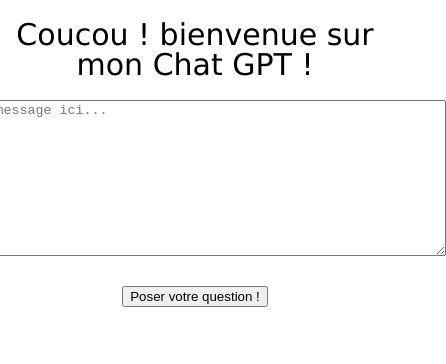
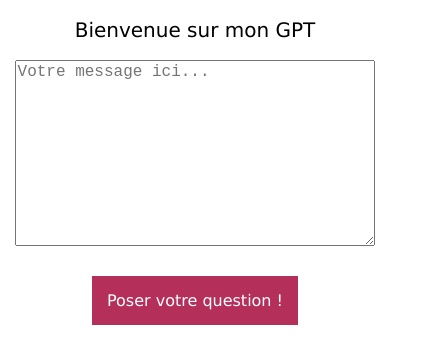
Before and after one commit to SebastienMantanus/GPT-exercice-front, a React (Create React App) app: page / in a window 390 px wide. Shown: the top 364 px of the page, 446 px wide, since content can reach past the window. Built offline with nearby package versions, Linux system fonts and the light colour scheme.

Commit message:
css improvement mobile first

```diff
--- a/package.json
+++ b/package.json
@@ -8,6 +8,7 @@
     "@testing-library/user-event": "^13.2.1",
     "axios": "^1.3.4",
     "react": "^18.2.0",
+    "react-copy-to-clipboard": "^5.1.0",
     "react-dom": "^18.2.0",
     "react-scripts": "5.0.1",
     "web-vitals": "^2.1.0"
--- a/src/App.css
+++ b/src/App.css
@@ -1,9 +1,9 @@
 h1 {
   font-family: "Lucida Sans", "Lucida Sans Regular", "Lucida Grande",
     "Lucida Sans Unicode", Geneva, Verdana, sans-serif;
-  font-size: 30px;
+  font-size: 20px;
   text-align: center;
-  margin: 20px, auto;
+  margin: 10px, auto;
   padding-top: 20px;
   padding-bottom: 20px;
 }
@@ -20,30 +20,66 @@ h2 {
 p {
   font-family: "Lucida Sans", "Lucida Sans Regular", "Lucida Grande",
     "Lucida Sans Unicode", Geneva, Verdana, sans-serif;
-  font-size: 15px;
-  text-align: center;
+  font-size: 13px;
+  text-align: left;
   line-height: 30px;
+  overflow-wrap: break-word;
 }
 
 form {
   display: flex;
   flex-direction: column;
-  justify-content: center;
   align-items: center;
   gap: 30px;
 }
+
+.textarea {
+  width: 150%;
+}
+
+.textarea-button {
+  background-color: #b42f5a;
+  color: white;
+  border: none;
+  padding: 15px;
+  font-family: "Lucida Sans", "Lucida Sans Regular", "Lucida Grande",
+    "Lucida Sans Unicode", Geneva, Verdana, sans-serif;
+  font-size: 16px;
+}
+@media screen and (-webkit-min-device-pixel-ratio: 0) {
+  select,
+  textarea,
+  input {
+    font-size: 16px;
+  }
+}
 .chatBox {
+  display: flex;
+  width: 100vw;
+  margin: 10px, auto;
+  flex-direction: column;
+  justify-content: center;
+  align-items: center;
+}
+.response {
   display: flex;
   flex-direction: column;
   justify-content: center;
+  align-items: center;
+  padding-left: 15px;
+  padding-right: 15px;
 }
 
-.ansewr {
-  display: block;
-  display: flex;
-  flex-direction: column;
-  margin: 20px auto;
-  justify-content: center;
-  align-items: center;
-  width: 600px;
+.response button {
+  margin-top: 15px;
 }
+.response-copy {
+  font-family: "Lucida Sans", "Lucida Sans Regular", "Lucida Grande",
+    "Lucida Sans Unicode", Geneva, Verdana, sans-serif;
+  background-color: antiquewhite;
+  text-align: center;
+  padding: 10px;
+  width: 80%;
+  margin-top: 15px;
+  cursor: pointer;
+}
--- a/src/App.js
+++ b/src/App.js
@@ -1,6 +1,7 @@
 import "./App.css";
 import axios from "axios";
 import { useState } from "react";
+import { CopyToClipboard } from "react-copy-to-clipboard";
 
 function App() {
   const [response, setResponse] = useState();
@@ -29,13 +30,14 @@ function App() {
   };
 
   return (
+    <div className="chatBox">
       <div>
-      <h1>Coucou ! bienvenue sur mon Chat GPT !</h1>
-      <div className="chatBox">
+        <h1>Bienvenue sur mon GPT</h1>
+        {!response && (
           <form onSubmit={handleSubmit}>
             <textarea
+              className="textarea"
               name="message"
-            cols="60"
               rows="10"
               placeholder="Votre message ici..."
               value={question}
@@ -44,15 +46,35 @@ function App() {
               }}
             ></textarea>
             {!onRequest ? (
-            <button>Poser votre question !</button>
+              <button className="textarea-button">
+                Poser votre question !
+              </button>
             ) : (
               <p>En cours de traitement...</p>
             )}
           </form>
+        )}
+
         {response && (
-          <div className="ansewr">
+          <div className="response">
             <h2>Voici votre réponse...</h2>
             <p>{response}</p>
+            <CopyToClipboard
+              text={response}
+              onCopy={() => alert("Réponse copiée !")}
+            >
+              <span className="response-copy">
+                Copier la réponse dans le presse-papier
+              </span>
+            </CopyToClipboard>
+            <button
+              className="textarea-button"
+              onClick={() => {
+                setResponse("");
+              }}
+            >
+              Poser une nouvelle question !
+            </button>
           </div>
         )}
       </div>
```
Also changed, not shown: 1 other file (tests, documents, lock files or other folders). Lines whose indentation alone changed are shown as unchanged.
